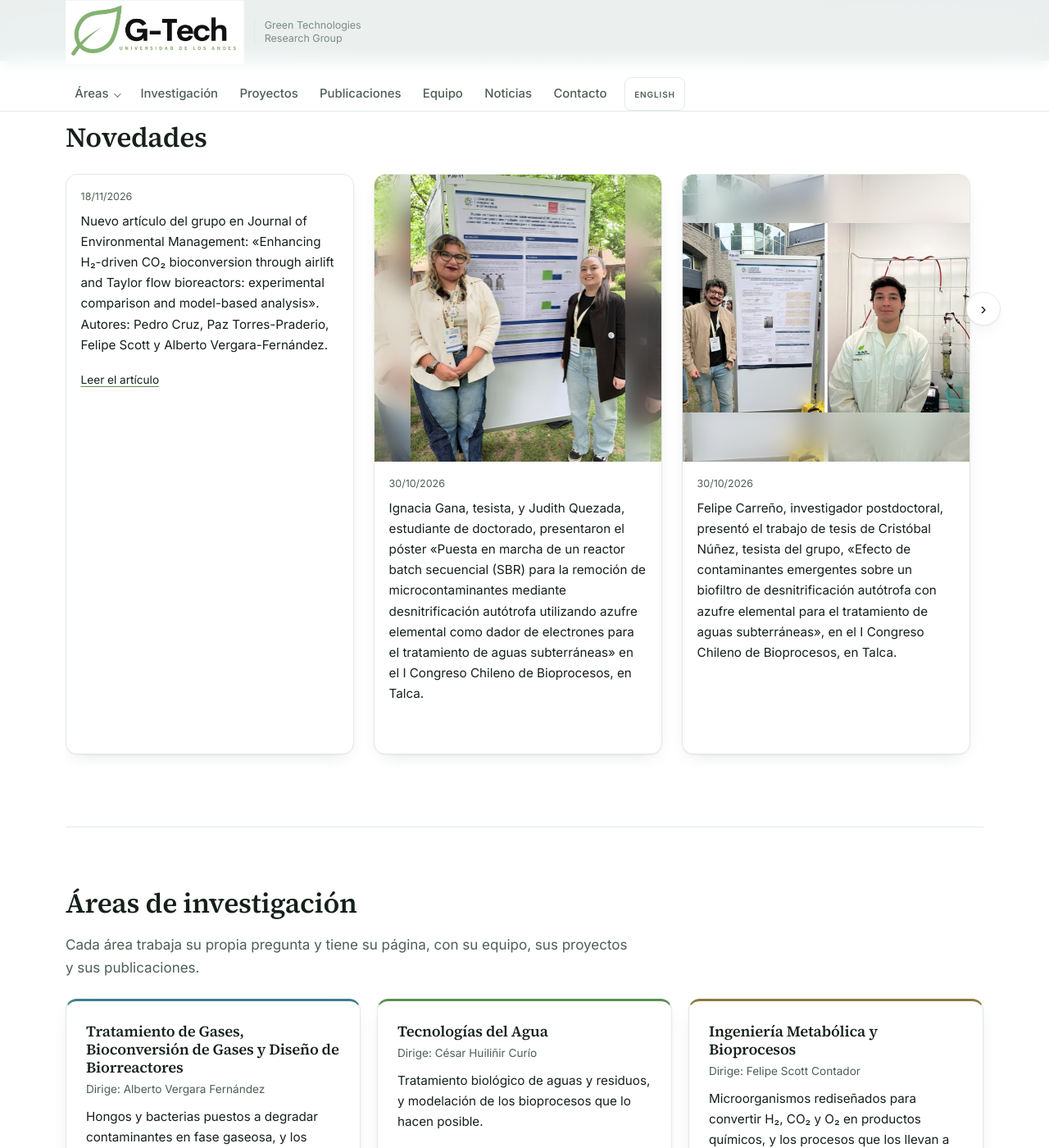
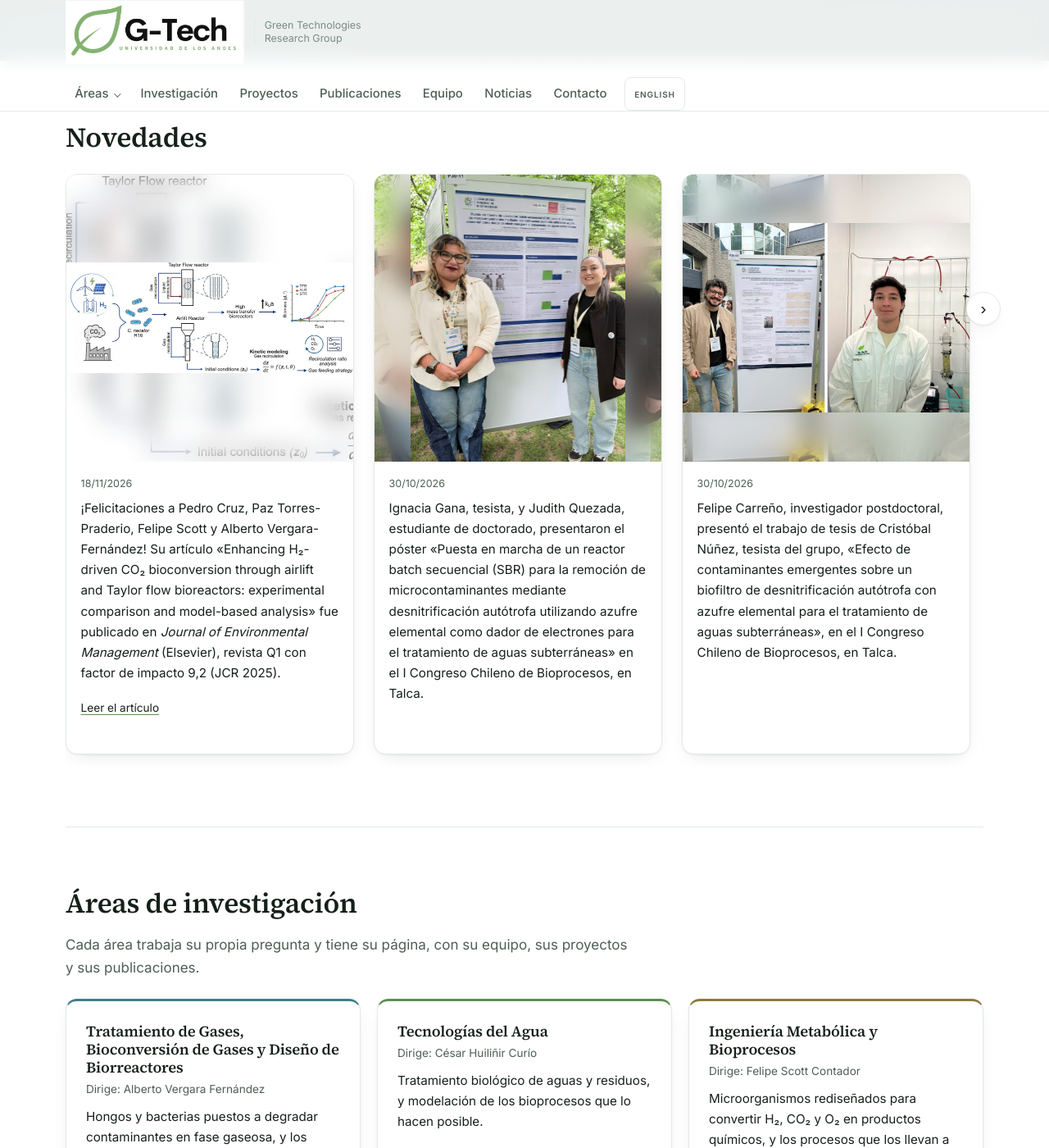
Before and after one commit to gtechuandestest/gtechuandestest.github.io, a Jekyll site: the page built from index.html, in a window 1280 px wide and 1400 px high, scrolled down 718 px. Shown: the whole window at 82% size. Built offline with Jekyll 4.4.1, drawn with Linux system fonts in a browser that asks for light colours.

Commit message:
Noticias: paper en Journal of Environmental Management, con graphical abstract y felicitaciones

```diff
--- a/_data/news.yml
+++ b/_data/news.yml
@@ -24,13 +24,18 @@
   template: 0
   areas: [scott, vergara]
   nombre: { es: "Pedro Cruz, Paz Torres-Praderio, Felipe Scott y Alberto Vergara-Fernández", en: "Pedro Cruz, Paz Torres-Praderio, Felipe Scott and Alberto Vergara-Fernández" }
+  texto:
+    es: "¡Felicitaciones a {nombre}! Su artículo «{titulo}» fue publicado en {revista}."
+    en: "Congratulations to {nombre}! Their paper \"{titulo}\" has been published in {revista}."
   titulo: "Enhancing H₂-driven CO₂ bioconversion through airlift and Taylor flow bioreactors: experimental comparison and model-based analysis"
-  revista: "Journal of Environmental Management"
+  revista:
+    es: "<em>Journal of Environmental Management</em> (Elsevier), revista Q1 con factor de impacto 9,2 (JCR 2025)"
+    en: "<em>Journal of Environmental Management</em> (Elsevier), a Q1 journal with an impact factor of 9.2 (JCR 2025)"
   link: "https://doi.org/10.1016/j.jenvman.2026.131381"
   link_label:
     es: "Leer el artículo"
     en: "Read the paper"
-  photo: ""
+  photo: "publicacion-jem-airlift-taylor.jpg"   # graphical abstract del artículo
 
 # --- I Congreso Chileno de Bioprocesos (Talca, 26–30 oct 2026) -------------
 - date: 2026-10-30 11:01:00
```
Also changed, not shown: assets/img/news/publicacion-jem-airlift-taylor.jpg (added).
